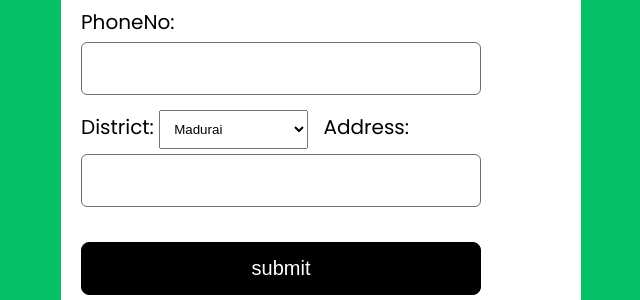
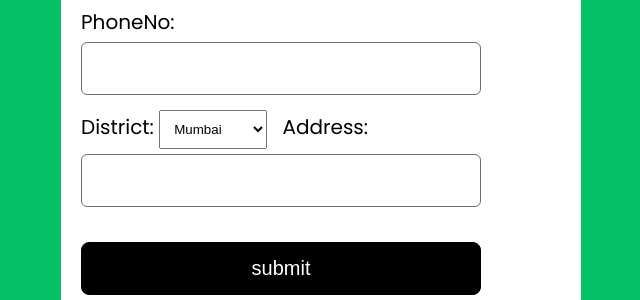
Before and after one commit to pnihal6/Food-Waste-Management-, a PHP site: page /fooddonateform.php in a window 1280 px wide. Shown: the part 962-1262 px from the top of the page, without its empty margins (319-959 px from the left). Run offline with PHP 8.4, Linux system fonts and the light colour scheme; the visitor is signed in with stand-in values (Sample User, id 1).

Commit message:
Updated donate form cities & changed images

```diff
--- a/fooddonateform.php
+++ b/fooddonateform.php
@@ -115,42 +115,20 @@ if(isset($_POST['submit']))
     <label for="location"></label>
     <label for="district">District:</label>
     <select id="district" name="district" style="padding:10px;">
+        <option value="mumbai">Mumbai</option>
         <option value="chennai">Chennai</option>
-  <option value="kancheepuram">Kancheepuram</option>
-  <option value="thiruvallur">Thiruvallur</option>
-  <option value="vellore">Vellore</option>
-  <option value="tiruvannamalai">Tiruvannamalai</option>
-  <option value="tiruvallur">Tiruvallur</option>
-  <option value="tiruppur">Tiruppur</option>
-  <option value="coimbatore">Coimbatore</option>
-  <option value="erode">Erode</option>
-  <option value="salem">Salem</option>
-  <option value="namakkal">Namakkal</option>
-  <option value="tiruchirappalli">Tiruchirappalli</option>
-  <option value="thanjavur">Thanjavur</option>
-  <option value="pudukkottai">Pudukkottai</option>
-  <option value="karur">Karur</option>
-  <option value="ariyalur">Ariyalur</option>
-  <option value="perambalur">Perambalur</option>
-  <option value="madurai" selected>Madurai</option>
-  <option value="virudhunagar">Virudhunagar</option>
-  <option value="dindigul">Dindigul</option>
-  <option value="ramanathapuram">Ramanathapuram</option>
-  <option value="sivaganga">Sivaganga</option>
-  <option value="thoothukkudi">Thoothukkudi</option>
-  <option value="tirunelveli">Tirunelveli</option>
-  <option value="tiruppur">Tiruppur</option>
-  <option value="tenkasi">Tenkasi</option>
-  <option value="kanniyakumari">Kanniyakumari</option>
+        <option value="kolkata">Kolkata</option>
+        <option value="hyderabad">Hyderabad</option>
+        <option value="delhi">Delhi</option>
+        <option value="pune">Pune</option>
+        <option value="bangalore">Bangalore</option>
+        <option value="lucknow">Lucknow</option>
     </select>
 
     <label for="address" style="padding-left: 10px;">Address:</label>
-        <input type="text" id="address" name="address" required/><br>
+    <input type="text" id="address" name="address" required/>
+</div>
 
-
-
-
-        </div>
         <div class="btn">
             <button type="submit" name="submit"> submit</button>
 
```
Also changed, not shown: img/coverimage.jpeg, img/p1.jpeg, img/p3.jpeg, img/p4.jpeg. Lines whose indentation alone changed are shown as unchanged.
